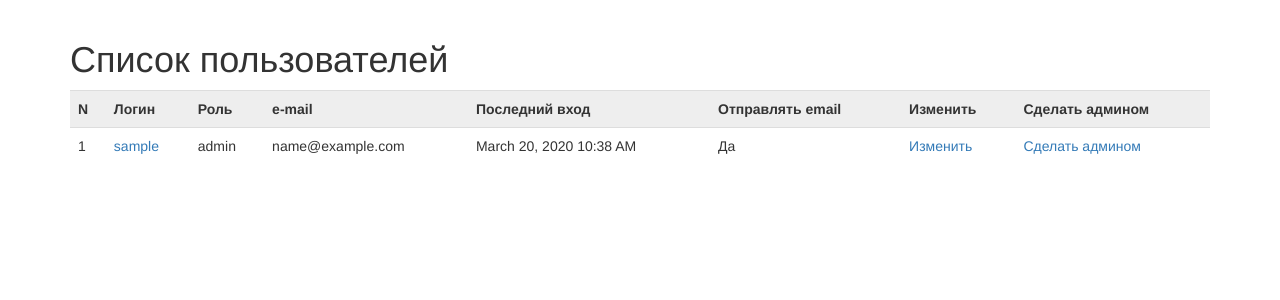
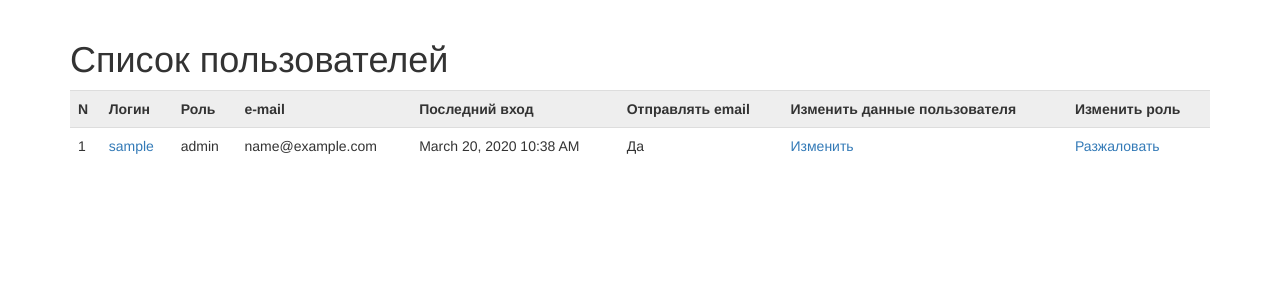
Before and after one commit to mokhnatkin/insmkt, a Flask app: page /users in a window 1280 px wide. Shown: the part 52-352 px from the top of the page. Run offline with Flask 2, Linux system fonts and the light colour scheme; a user stored in the database is signed in; tables that the repository leaves empty hold one stand-in row (values such as "Sample post"); some libraries are stand-ins or nearby versions.

Commit message:
change role back to user added

```diff
--- a/app/admin/forms.py
+++ b/app/admin/forms.py
@@ -16,7 +16,7 @@ class EditUserForm(FlaskForm):#изменить пользователя
     submit = SubmitField('Изменить')
 
 
-class GrantAdminForm(FlaskForm):#дать админский доступ
+class ChangeRoleForm(FlaskForm):#дать админский / пользовательский доступ
     submit = SubmitField('Подтвердить')
 
 
--- a/app/admin/routes.py
+++ b/app/admin/routes.py
@@ -5,7 +5,7 @@ from app.admin.forms import EditUserForm, DictUploadForm, DataUploadForm, \
                     ComputePerMonthIndicators, DictSelectForm, \
                     AddNewCompanyName, AddNewClassName, \
                     AddEditCompanyForm, AddEditClassForm, \
-                    UsageLogForm, SendEmailToUsersForm, HintForm, GrantAdminForm
+                    UsageLogForm, SendEmailToUsersForm, HintForm, ChangeRoleForm
 from flask_login import login_required
 from app.models import User, Post, Upload, Company, Insclass, Indicator, Financial, \
             Premium, Claim, Financial_per_month, Premium_per_month, Claim_per_month, \
@@ -68,16 +68,37 @@ def edit_user(user_id=None):
 @login_required
 @required_roles('admin')
 def grant_admin(user_id=None):
-    form = GrantAdminForm()
+    form = ChangeRoleForm()
     obj = User.query.filter(User.id == user_id).first()
     h1_txt = 'Предоставить доступ администратора пользователю ' + obj.username + '?'
     if request.method == 'GET':
-        form = GrantAdminForm(obj=obj)
+        form = ChangeRoleForm(obj=obj)
     if form.validate_on_submit():
         #изменить роль на admin
         obj.role = 'admin'
         db.session.commit()
         flash('Роль админа предоставлена!')
+        return redirect(url_for('admin.users'))
+    return render_template('add_edit_DB_item.html',form=form,h1_txt=h1_txt)
+
+
+@bp.route('/grant_user/<user_id>',methods=['GET', 'POST'])#дать роль Пользователь
+@login_required
+@required_roles('admin')
+def grant_user(user_id=None):
+    if int(user_id) == 1:
+        flash('Нельзя разжаловать основателя!')
+        return redirect(url_for('admin.users'))
+    form = ChangeRoleForm()
+    obj = User.query.filter(User.id == user_id).first()
+    h1_txt = 'Убрать доступ администратора у пользователя ' + obj.username + '?'
+    if request.method == 'GET':
+        form = ChangeRoleForm(obj=obj)
+    if form.validate_on_submit():
+        #изменить роль на admin
+        obj.role = 'user'
+        db.session.commit()
+        flash('Роль изменена!')
         return redirect(url_for('admin.users'))
     return render_template('add_edit_DB_item.html',form=form,h1_txt=h1_txt)
 
--- a/app/templates/admin/users.html
+++ b/app/templates/admin/users.html
@@ -12,8 +12,8 @@
                 <th>e-mail</th>
                 <th>Последний вход</th>
                 <th>Отправлять email</th>
-                <th>Изменить</th>
-                <th>Сделать админом</th>
+                <th>Изменить данные пользователя</th>
+                <th>Изменить роль</th>
             </tr>
             {% if users %}
                 {% for rownum in range(users_len) %}
@@ -33,7 +33,13 @@
                             {% endif %}
                         </td>
                         <td><a href="{{ url_for('admin.edit_user',user_id=users[rownum].id) }}">Изменить</a></td>
-                        <td><a href="{{ url_for('admin.grant_admin',user_id=users[rownum].id) }}">Сделать админом</a></td>
+                        <td>
+                            {% if users[rownum].role == 'user' %}
+                                <a href="{{ url_for('admin.grant_admin',user_id=users[rownum].id) }}">Сделать админом</a>
+                            {% else %}
+                                <a href="{{ url_for('admin.grant_user',user_id=users[rownum].id) }}">Разжаловать</a>
+                            {% endif %}
+                        </td>
                     </tr>
                 {% endfor %}
             {% endif %}
```
